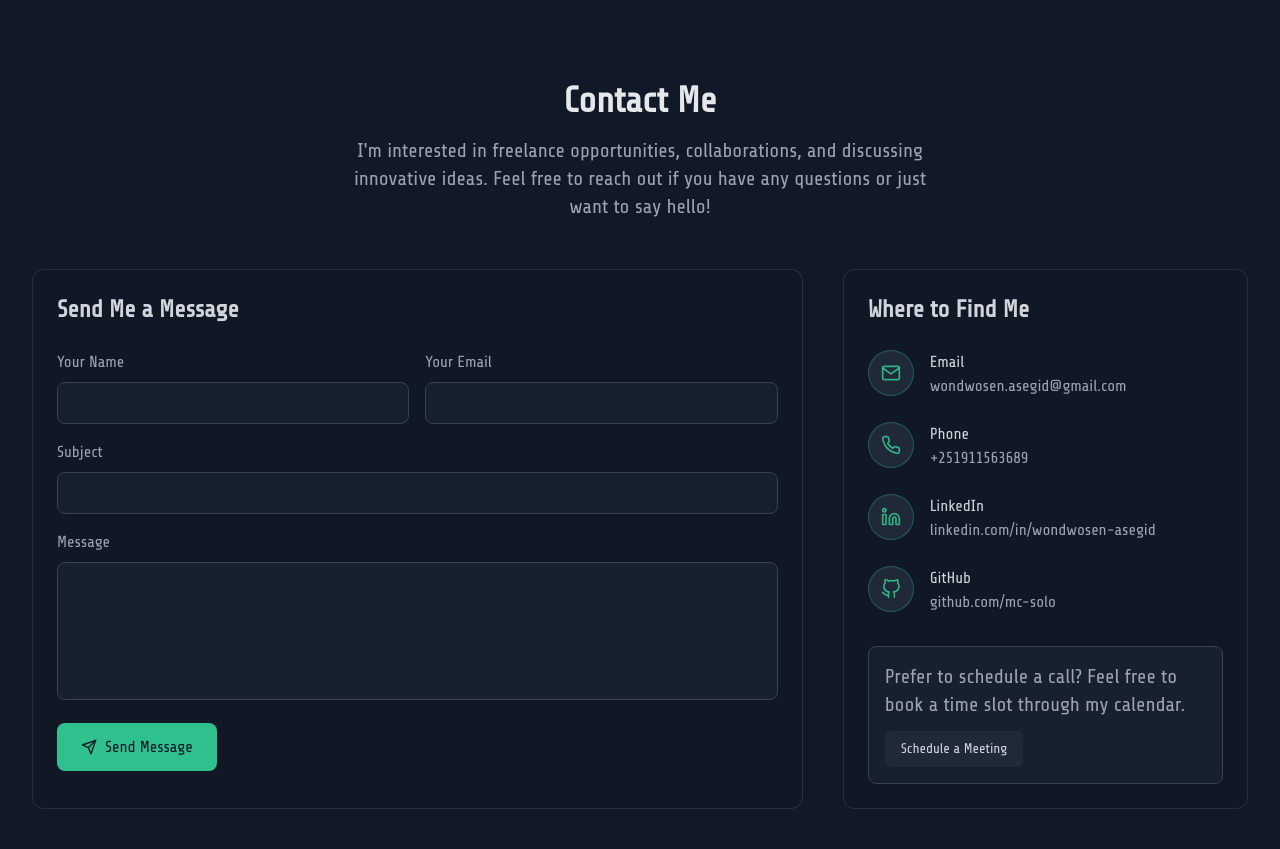
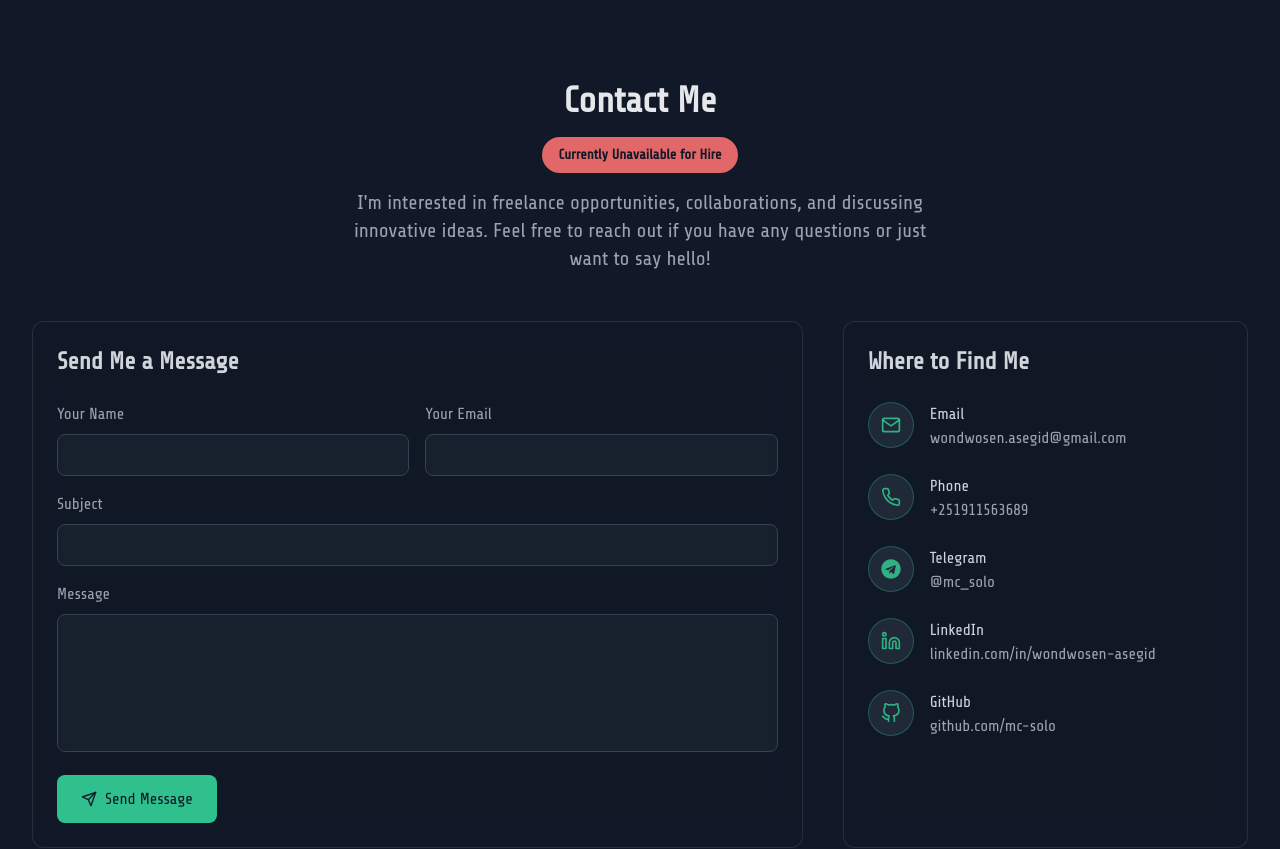
Before and after one commit to mc-solo/my-portfolio, a React (Vite) app: page / in a window 1280 px wide. Shown: the part 3440-4289 px from the top of the page. Built offline with nearby package versions, Linux system fonts and the light colour scheme.

Commit message:
update: mention myself at the footer

```diff
--- a/src/App.jsx
+++ b/src/App.jsx
@@ -47,6 +47,9 @@ const App = () => {
       </section>
 
       <SocialLinks />
+      <div className="text-center text-gray-400 text-sm py-4">
+        Designed and developed by Wondwosen Asegid &copy; {new Date().getFullYear()}
+      </div>
     </div>
   )
 }
--- a/src/components/Contact.jsx
+++ b/src/components/Contact.jsx
@@ -2,6 +2,7 @@
 import React, { useState } from 'react'
 import { motion } from 'framer-motion'
 import { FiMail, FiPhone, FiLinkedin, FiGithub, FiSend } from 'react-icons/fi'
+import { FaTelegram } from 'react-icons/fa'
 
 /**
  * Contact Component
@@ -17,6 +18,7 @@ const Contact = () => {
     message: ''
   })
   const [formStatus, setFormStatus] = useState(null)
+  const [isAvailable, setIsAvailable] = useState(false) // Set to true or false based on your availability
 
   const handleChange = (e) => {
     const { name, value } = e.target
@@ -43,6 +45,15 @@ const Contact = () => {
         className="text-center mb-12"
       >
         <h2 className="text-4xl font-bold mb-4 text-gray-200">Contact Me</h2>
+        <div className="flex items-center justify-center mb-4">
+          <div className={`px-4 py-2 rounded-full font-semibold text-sm ${
+            isAvailable
+              ? 'bg-emerald-400/90 text-gray-900'
+              : 'bg-red-400/90 text-gray-900'
+          }`}>
+            {isAvailable ? 'Available for Hire' : 'Currently Unavailable for Hire'}
+          </div>
+        </div>
         <p className="max-w-xl mx-auto text-xl text-gray-400">
           I'm interested in freelance opportunities, collaborations, and discussing innovative ideas.
           Feel free to reach out if you have any questions or just want to say hello!
@@ -172,6 +183,23 @@ const Contact = () => {
 
             <div className="flex items-start space-x-4">
               <div className="bg-gray-800 p-3 rounded-full border border-emerald-400/30">
+                <FaTelegram className="text-emerald-400/80 w-5 h-5" />
+              </div>
+              <div>
+                <h4 className="text-gray-300 font-medium">Telegram</h4>
+                <a
+                  href="https://t.me/mc_solo"
+                  target="_blank"
+                  rel="noopener noreferrer"
+                  className="text-gray-400 hover:text-emerald-400 transition-colors"
+                >
+                  @mc_solo
+                </a>
+              </div>
+            </div>
+
+            <div className="flex items-start space-x-4">
+              <div className="bg-gray-800 p-3 rounded-full border border-emerald-400/30">
                 <FiLinkedin className="text-emerald-400/80 w-5 h-5" />
               </div>
               <div>
@@ -204,18 +232,6 @@ const Contact = () => {
               </div>
             </div>
           </div>
-
-          <div className="mt-8 p-4 bg-gray-800/50 rounded-lg border border-gray-700">
-            <p className="text-gray-400 text-xl">
-              Prefer to schedule a call? Feel free to book a time slot through my calendar.
-            </p>
-            <a
-              href="#"
-              className="mt-3 inline-block px-4 py-2 bg-gray-800 hover:bg-emerald-400/90 text-gray-300 hover:text-gray-900 rounded-md transition-colors text-sm"
-            >
-              Schedule a Meeting
-            </a>
-          </div>
         </motion.div>
       </div>
     </div>
```
